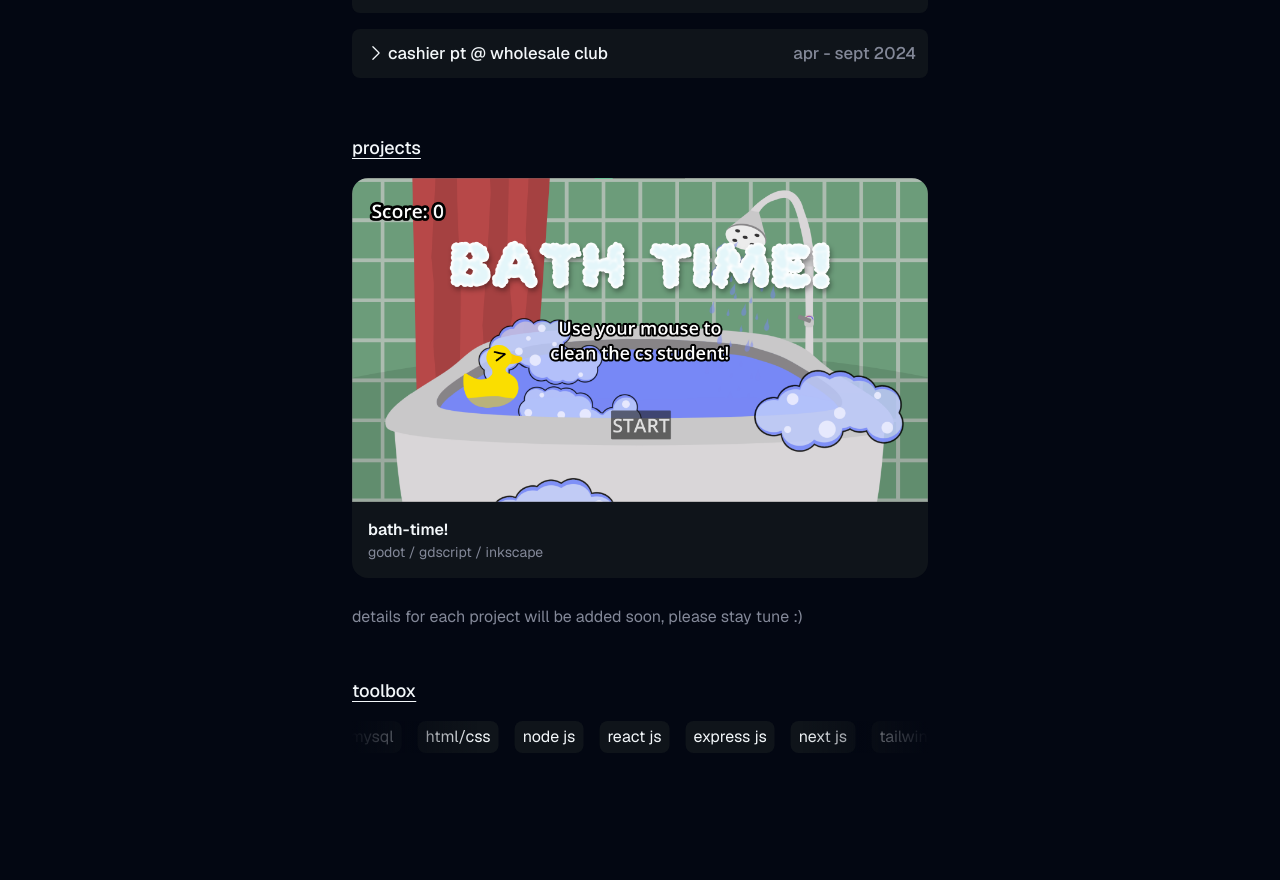
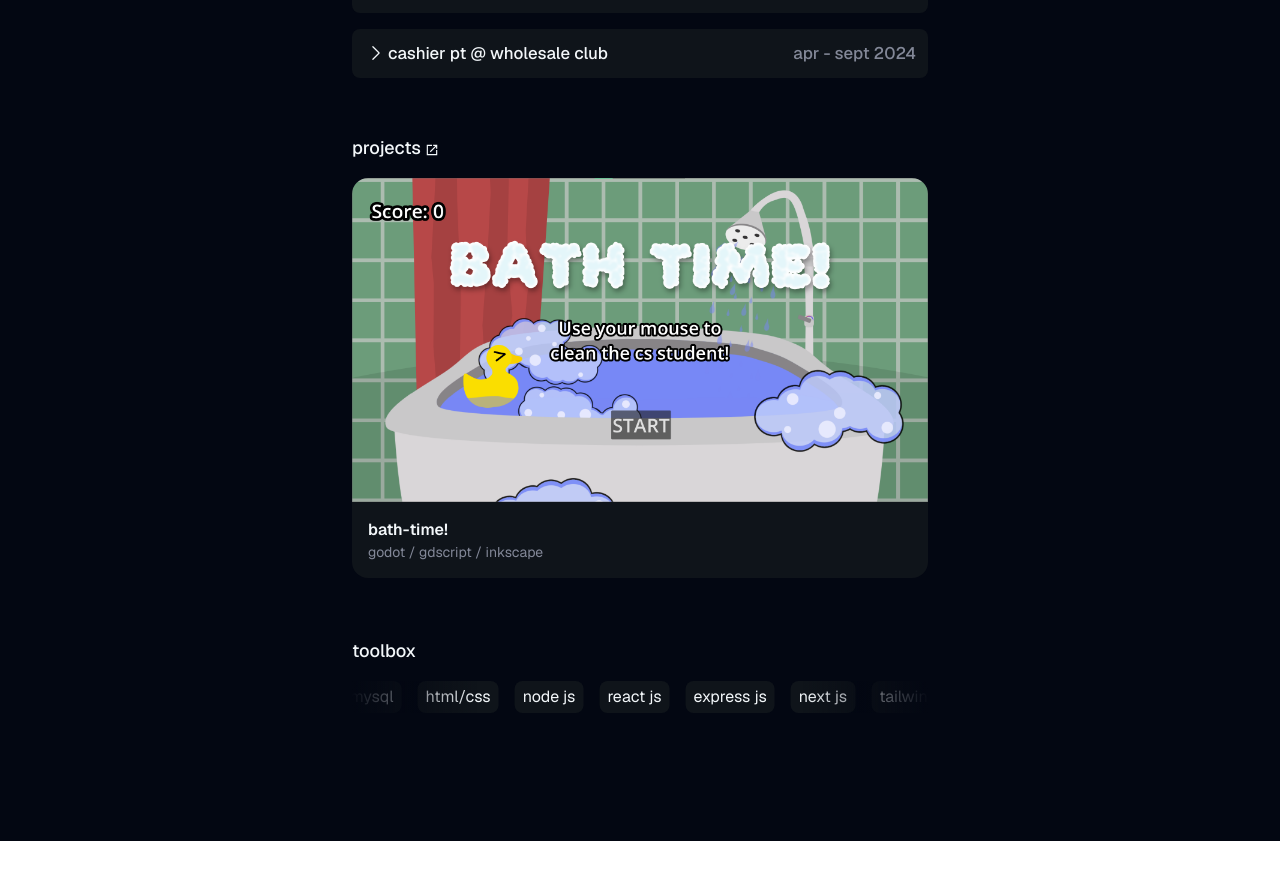
Before and after one commit to phuongwj/portfolio-101, a Next.js app: page / in a window 1280 px wide. Shown: the part 660-1540 px from the top of the page. After the commit the page ends 1501 px from the top, so only its background shows below. Built offline with nearby package versions, Linux system fonts and the light colour scheme.

Commit message:
committing for now before i go crazy

```diff
--- a/src/app/components/Oneforall.jsx
+++ b/src/app/components/Oneforall.jsx
@@ -71,7 +71,6 @@ export default function Oneforall() {
             </span>
           </Link>
 
-
           {/* List of Experiences */}
           <section className="flex justify-center">
               <ul className="flex flex-col gap-2">
@@ -127,13 +126,22 @@ export default function Oneforall() {
         <section className="w-full flex flex-col gap-4">
 
           {/* Projects Title */}
-          <h1 className="text-first text-lg font-medium underline underline-offset-4"> projects</h1>
+          <Link href="/projects"
+            className="w-fit inline-flex items-center gap-1 text-first fill-first text-lg font-medium hover:underline hover:underline-offset-4 hover:opacity-60 ease-in-out transition duration-300">
+            <span>projects</span>
+            <span className="pt-0.5">
+              <svg xmlns="http://www.w3.org/2000/svg" viewBox="0 0 24 24"
+                  className="h-3.5 w-3.5">
+                <path d="M 3 3 L 3 21 L 21 21 L 21 12 L 19 12 L 19 19 L 5 19 L 5 5 L 12 5 L 12 3 L 3 3 z M 14 3 L 14 5 L 17.585938 5 L 8.2929688 14.292969 L 9.7070312 15.707031 L 19 6.4140625 L 19 10 L 21 10 L 21 3 L 14 3 z"/>
+              </svg>
+            </span>
+          </Link>
 
           {/* Content */}
           <div className="w-full overflow-hidden">
             <Slider {...settings}>
               {projsSorted.map((proj) => (
-                <div key={proj.i} className="relative">
+                <div key={proj.id} className="relative">
                   {/* Project Image */}
                   <img src={proj.image} alt={proj.alt} className="rounded-t-2xl" />
 
@@ -146,15 +154,13 @@ export default function Oneforall() {
               ))}
             </Slider>
            </div>
-
-           <p className="text-second">details for each project will be added soon, please stay tune :)</p>
         </section>
 
         {/* Toolbox */}
         <section className="w-full flex flex-col gap-4">
 
           {/* Toolbox Title */}
-          <h1 className="text-first text-lg font-medium underline underline-offset-4"> toolbox</h1>
+          <h1 className="text-first text-lg font-medium"> toolbox</h1>
 
           <Marquee pauseOnHover speed={45} gradient gradientColor='#030712' gradientWidth={125}
             className="cursor-help">
--- /dev/null
+++ b/src/app/projects/page.jsx
@@ -0,0 +1,19 @@
+'use client';
+import React, { useState } from 'react';
+import projs from "@/local-json/projects";
+import Link from 'next/link';
+
+export default function page() {
+  return (
+    <div className="bg-newBg">
+        <main className="py-32 min-h-screen w-full max-w-xl mx-auto flex flex-col items-center gap-12">
+            <section className="w-full flex flex-col gap-4">
+                <h1 className="text-first text-lg font-medium underline underline-offset-4">projects</h1>
+                <section className="w-full flex flex-col gap-4">
+                    <p className="text-second">details and grid layout for each project will be added soon, please stay tune :)</p>
+                </section>
+            </section>
+        </main>
+    </div>
+  )
+}
```
